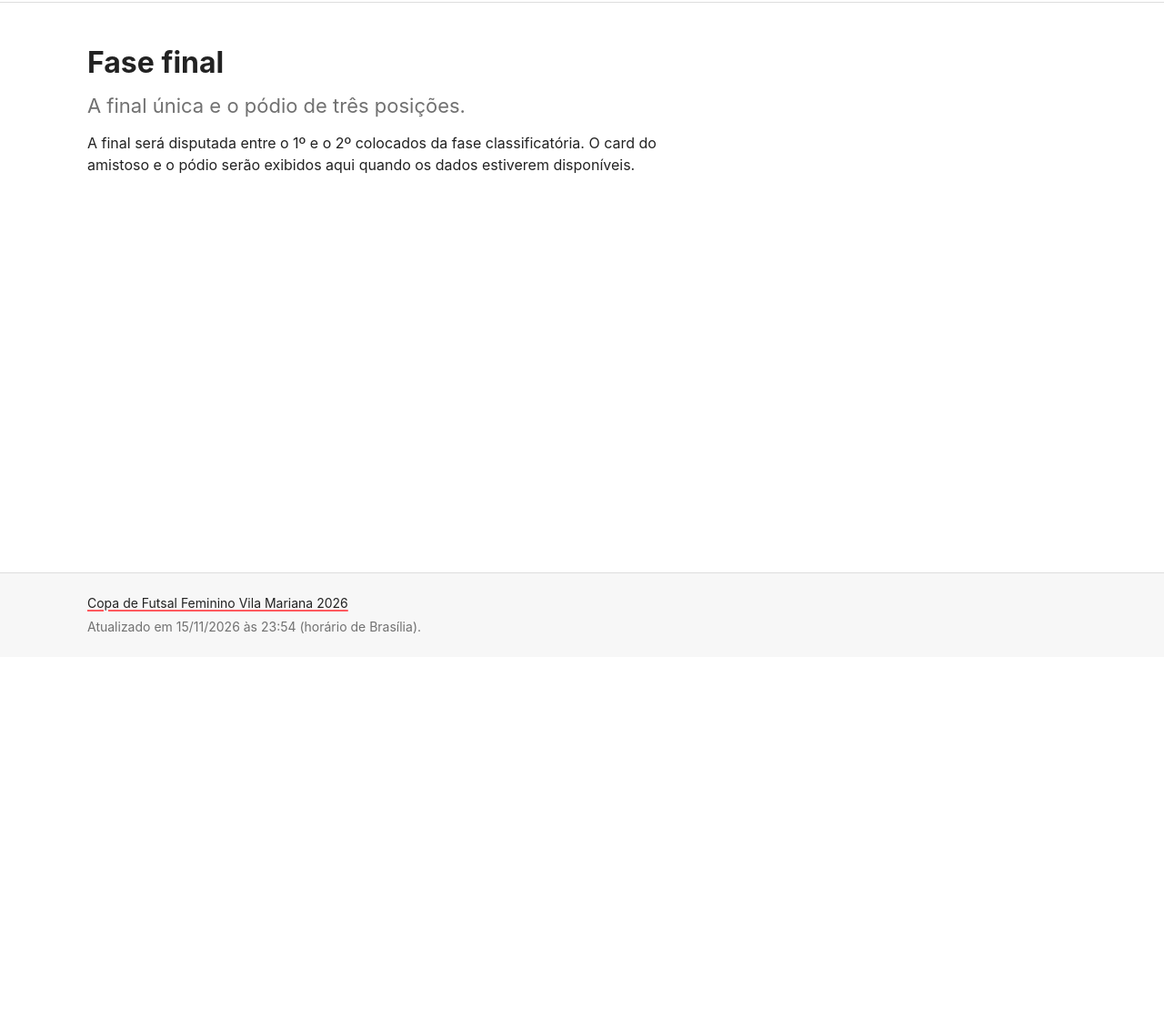
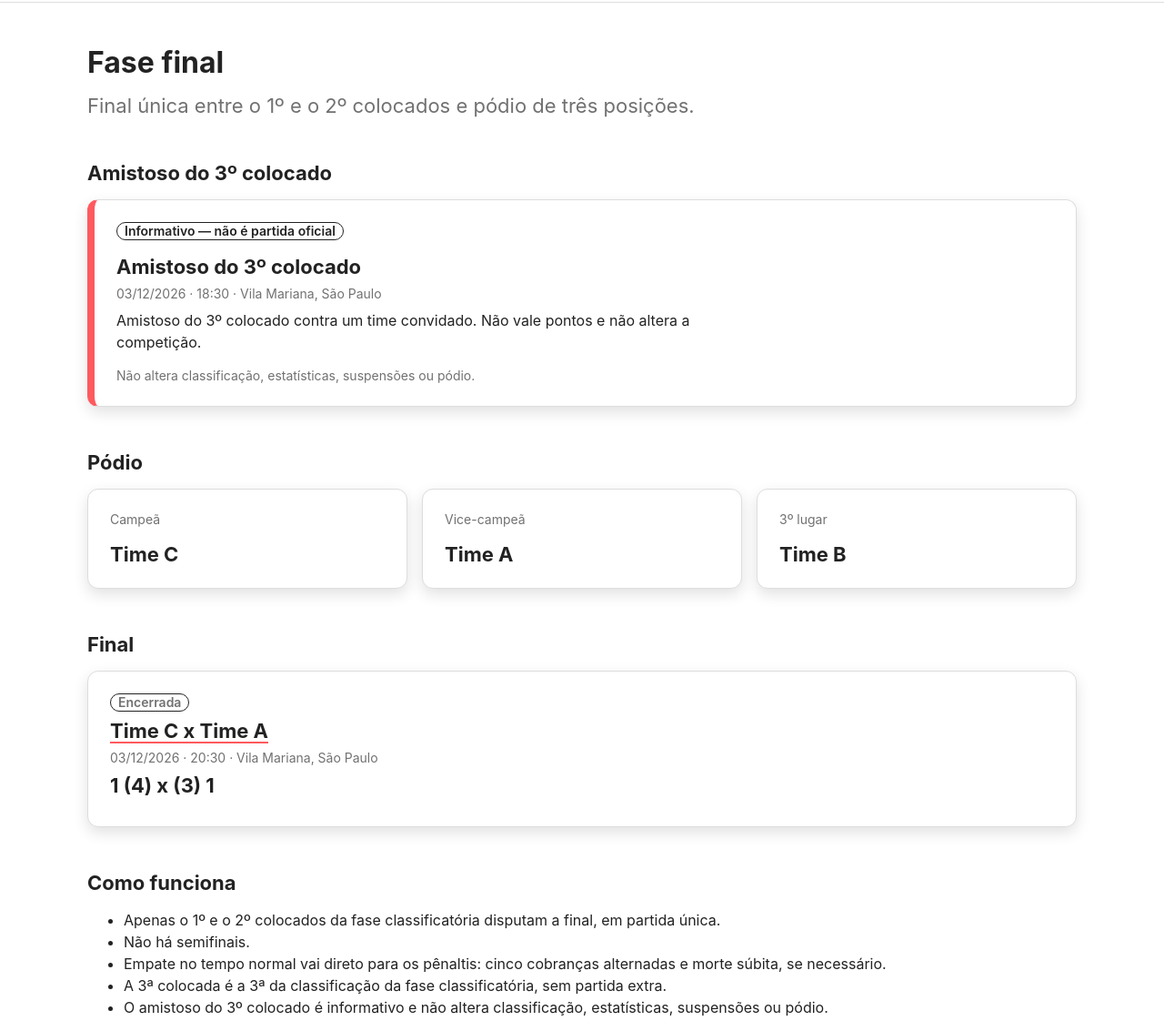
Before and after one commit to grazielevasconcelos/futsal-cup, an Astro site: page /fase-final in a window 1280 px wide. Shown: the part 78-1200 px from the top of the page at 91% size. Before the commit the page ends 800 px from the top, so only its background shows below. Built offline with nearby package versions, Linux system fonts and the light colour scheme; Astro itself is replaced by a stand-in of ours.

Commit message:
feat(fase-final): publica final, amistoso informativo e podio

```diff
--- /dev/null
+++ b/src/components/PodiumList.astro
@@ -0,0 +1,27 @@
+---
+import type { Podium, Team, TeamId } from '../lib/domain/types';
+
+interface Props {
+  podium: Podium;
+  teams: ReadonlyMap<TeamId, Team>;
+}
+
+const { podium, teams } = Astro.props;
+
+const places = [
+  { label: 'Campeã', teamId: podium.champion },
+  { label: 'Vice-campeã', teamId: podium.runnerUp },
+  { label: '3º lugar', teamId: podium.third },
+].filter((place): place is { label: string; teamId: TeamId } => place.teamId !== null);
+---
+
+<ol class="podium">
+  {
+    places.map((place) => (
+      <li class="podium__item">
+        <p class="meta">{place.label}</p>
+        <p class="podium__team">{teams.get(place.teamId)?.name ?? place.teamId}</p>
+      </li>
+    ))
+  }
+</ol>
--- a/src/pages/fase-final/index.astro
+++ b/src/pages/fase-final/index.astro
@@ -1,18 +1,100 @@
 ---
 import BaseLayout from '../../layouts/BaseLayout.astro';
+import EmptyState from '../../components/EmptyState.astro';
+import FriendlyCard from '../../components/FriendlyCard.astro';
+import MatchCard from '../../components/MatchCard.astro';
+import PodiumList from '../../components/PodiumList.astro';
+import { loadCompetition } from '../../lib/data/load';
+import { buildPodium, isGroupComplete } from '../../lib/domain/finalists';
+import { buildFriendlyCard } from '../../lib/domain/friendly';
+import { buildTeamMap } from '../../lib/domain/players';
+import { getBuildDate, withBase } from '../../lib/site';
+
+const competition = loadCompetition();
+const now = getBuildDate();
+const teams = buildTeamMap(competition);
+
+const groupComplete = isGroupComplete(competition);
+const finalMatch = competition.matches.find((match) => match.id === 'final');
+const finalFinished = finalMatch?.status === 'finished';
+const podium = finalFinished ? buildPodium(competition) : null;
+const friendly = buildFriendlyCard(competition);
 ---
 
 <BaseLayout
   title="Fase final"
-  description="Final única, card informativo do amistoso e pódio de três posições da Copa de Futsal Feminino Vila Mariana 2026."
+  description="Final única entre o 1º e o 2º colocados, card informativo do amistoso e pódio de três posições da Copa de Futsal Feminino Vila Mariana 2026."
   activeNav="fase-final"
+  notices={competition.notices}
 >
-  <section class="page">
-    <h1>Fase final</h1>
-    <p class="lead">A final única e o pódio de três posições.</p>
-    <p>
-      A final será disputada entre o 1º e o 2º colocados da fase classificatória. O card do
-      amistoso e o pódio serão exibidos aqui quando os dados estiverem disponíveis.
-    </p>
-  </section>
+  <div class="page">
+    <div class="page-header">
+      <h1>Fase final</h1>
+      <p class="lead">
+        Final única entre o 1º e o 2º colocados e pódio de três posições.
+      </p>
+    </div>
+
+    {
+      friendly !== null && (
+        <section class="section" aria-labelledby="amistoso">
+          <h2 id="amistoso">Amistoso do 3º colocado</h2>
+          <FriendlyCard friendly={friendly} />
+        </section>
+      )
+    }
+
+    {
+      podium !== null && (
+        <section class="section" aria-labelledby="podio">
+          <h2 id="podio">Pódio</h2>
+          <PodiumList podium={podium} teams={teams} />
+        </section>
+      )
+    }
+
+    <section class="section" aria-labelledby="final">
+      <h2 id="final">Final</h2>
+
+      {
+        !groupComplete ? (
+          <>
+            <EmptyState
+              title="Confrontos a definir"
+              description="A final depende das seis partidas da fase classificatória. As finalistas serão o 1º e o 2º colocados."
+            />
+            <p><a href={withBase('/classificacao/')}>Acompanhar a classificação</a></p>
+          </>
+        ) : finalMatch === undefined ? (
+          <p class="empty-state">A final ainda não está cadastrada na fonte oficial.</p>
+        ) : (
+          <MatchCard
+            match={finalMatch}
+            competition={competition}
+            now={now}
+            showStage={false}
+          />
+        )
+      }
+    </section>
+
+    <section class="section" aria-labelledby="como-funciona">
+      <h2 id="como-funciona">Como funciona</h2>
+      <ul>
+        <li>Apenas o 1º e o 2º colocados da fase classificatória disputam a final, em partida única.</li>
+        <li>Não há semifinais.</li>
+        <li>
+          Empate no tempo normal vai direto para os pênaltis: cinco cobranças alternadas e morte
+          súbita, se necessário.
+        </li>
+        <li>
+          A 3ª colocada é a 3ª da classificação da fase classificatória, sem partida extra.
+        </li>
+        <li>
+          O amistoso do 3º colocado é informativo e não altera classificação, estatísticas,
+          suspensões ou pódio.
+        </li>
+      </ul>
+    </section>
+  </div>
 </BaseLayout>
```
